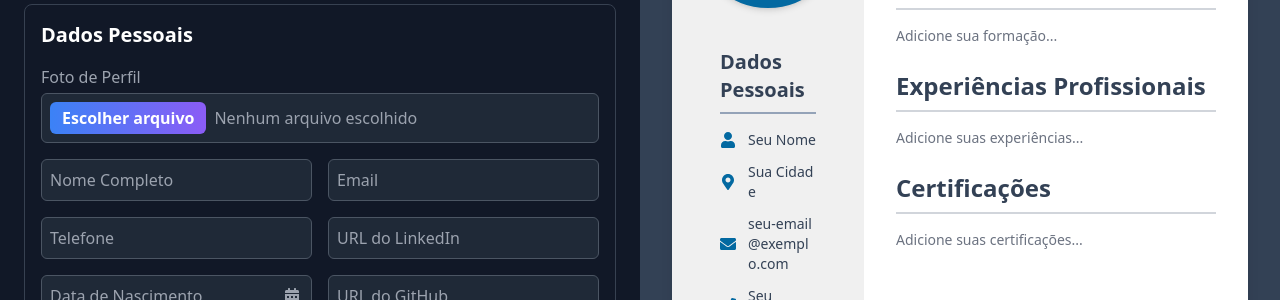
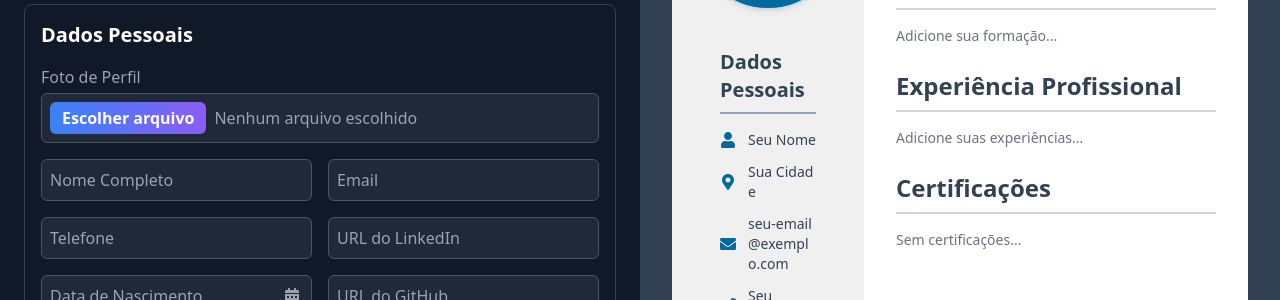
Before and after one commit to rayssalvex/Projeto_8, a React (Vite) app: page / in a window 1280 px wide. Both pictures are taken after a click on the button "Começar a Criar →". Shown: the part 298-598 px from the top of the page. Built offline with nearby package versions, Linux system fonts and the light colour scheme.

Commit message:
Update section titles and empty state messages in Preview
Changed 'Experiências Profissionais' to 'Experiência Profissional' for consistency and updated the empty certifications message to 'Sem certificações...' in the Preview component.

```diff
--- a/src/components/Preview.tsx
+++ b/src/components/Preview.tsx
@@ -143,7 +143,7 @@ const Preview: React.FC<Props> = ({ data }) => {
           </section>
           {/* --- Seção de Experiências Profissionais --- */}
           <section className="mb-6">
-            <h2 className="text-2xl font-bold text-slate-700 border-b-2 border-gray-300 pb-2 mb-4">Experiências Profissionais</h2>
+            <h2 className="text-2xl font-bold text-slate-700 border-b-2 border-gray-300 pb-2 mb-4">Experiência Profissional</h2>
             <div className="space-y-4">
               {experiences.length > 0 ? experiences.map(exp => (<div key={exp.id} className="text-sm">
                 <div className="flex justify-between">
@@ -186,7 +186,7 @@ const Preview: React.FC<Props> = ({ data }) => {
           <section>
             <h2 className="text-2xl font-bold text-slate-700 border-b-2 border-gray-300 pb-2 mb-4">Certificações</h2>
             <div className="space-y-4">
-              {certifications.length > 0 ? certifications.map(cert => (<div key={cert.id} className="text-sm"><div className="flex justify-between"><p className="font-bold">{cert.name || 'Nome da Certificação'}</p><p className="text-gray-600">{cert.date || 'Data'}</p></div><p className="italic">{cert.organization || 'Organização Emissora'}</p></div>)) : (<p className="text-sm text-gray-500">Adicione suas certificações...</p>)}
+              {certifications.length > 0 ? certifications.map(cert => (<div key={cert.id} className="text-sm"><div className="flex justify-between"><p className="font-bold">{cert.name || 'Nome da Certificação'}</p><p className="text-gray-600">{cert.date || 'Data'}</p></div><p className="italic">{cert.organization || 'Organização Emissora'}</p></div>)) : (<p className="text-sm text-gray-500">Sem certificações...</p>)}
             </div>
           </section>
           {/* --- Seção de Habilidades --- */}
```
